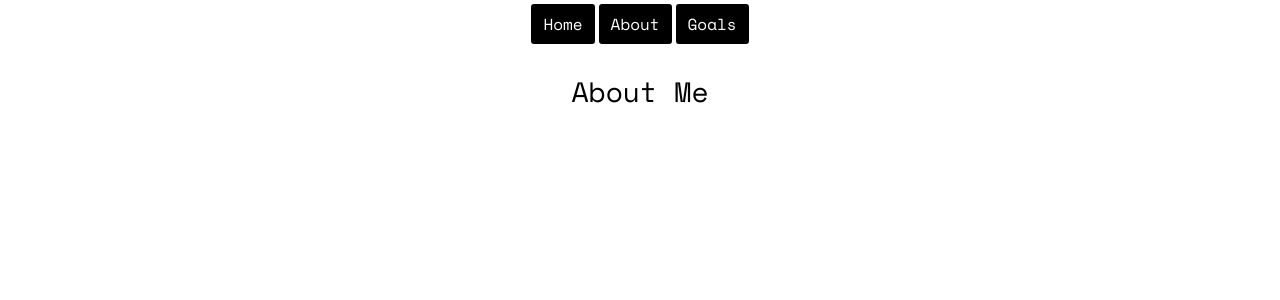
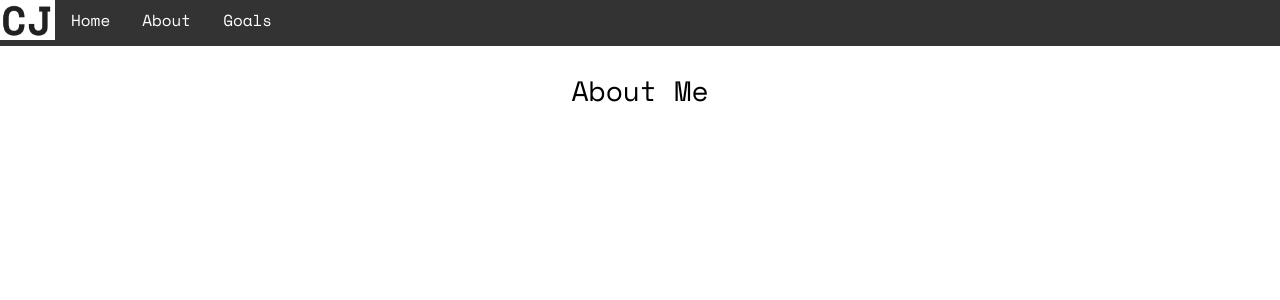
Before and after one commit to ClareJolly/personal-site, a React (Create React App) app: page /about in a window 1280 px wide. Shown: the top 300 px of the page. Built offline with nearby package versions, Linux system fonts and the light colour scheme; a web font is replaced by a local one.

Commit message:
basic routing

```diff
--- a/src/components/Header.js
+++ b/src/components/Header.js
@@ -7,12 +7,21 @@ class Header extends Component {
   render() {
     return (
       <div className="Header">
-			<Link to="/"><button className="button header-btn">Home</button></Link>
 
-			<Link to="/about"><button className="button header-btn">About</button></Link>
+				<div className="navbar">
+					<ul>
+						<li><img src="/CJ-logo.png" width="55px"/></li>
+						<li><Link to="/">Home</Link></li>
+						<li><Link to="/about">About</Link></li>
+						<li><Link to="/goals">Goals</Link></li>
+					</ul>
+				</div>
+				{/*<Link to="/"><button className="button header-btn">Home</button></Link>
 
-			<Link to="/goals"><button className="button header-btn">Goals</button></Link>
+				<Link to="/about"><button className="button header-btn">About</button></Link>
 
+				<Link to="/goals"><button className="button header-btn">Goals</button></Link>
+				*/}
       </div>
     );
   }
--- a/src/containers/App.css
+++ b/src/containers/App.css
@@ -23,6 +23,30 @@ font-weight: normal;
 /* border-bottom-width: 1px; */
 /* border-bottom-style: solid; */
 /* padding-bottom: 2rem; */
+}
+
+.navbar ul {
+  list-style-type: none;
+  margin: 0;
+  padding: 0;
+  overflow: hidden;
+  background-color: #333;
+}
+
+.navbar li {
+  float: left;
+}
+
+.navbar li a {
+  display: block;
+  color: white;
+  text-align: center;
+  padding: 8px 16px 0px 16px;
+  text-decoration: none;
+}
+
+.navbar li a:hover {
+  background-color: #111;
 }
 
 .App {
```
Also changed, not shown: public/CJ-logo.png (added).
